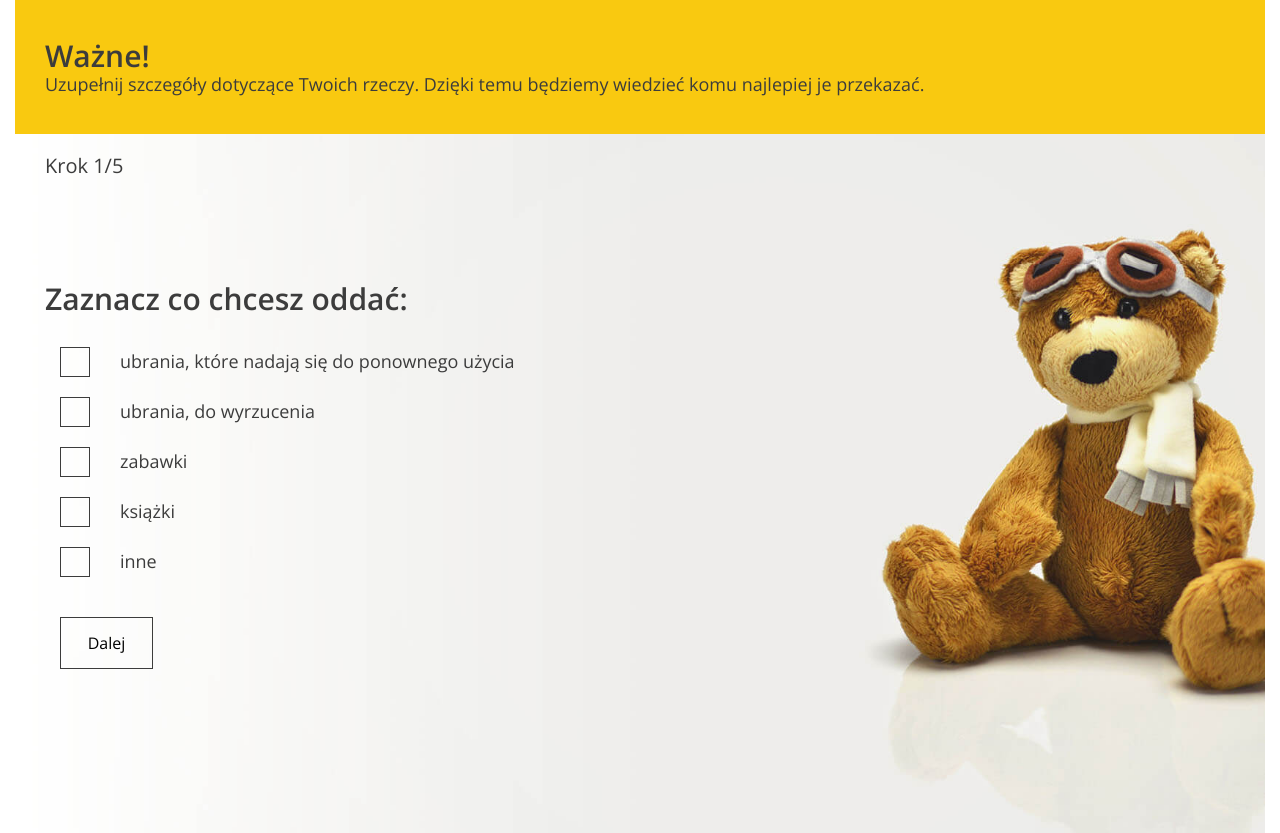
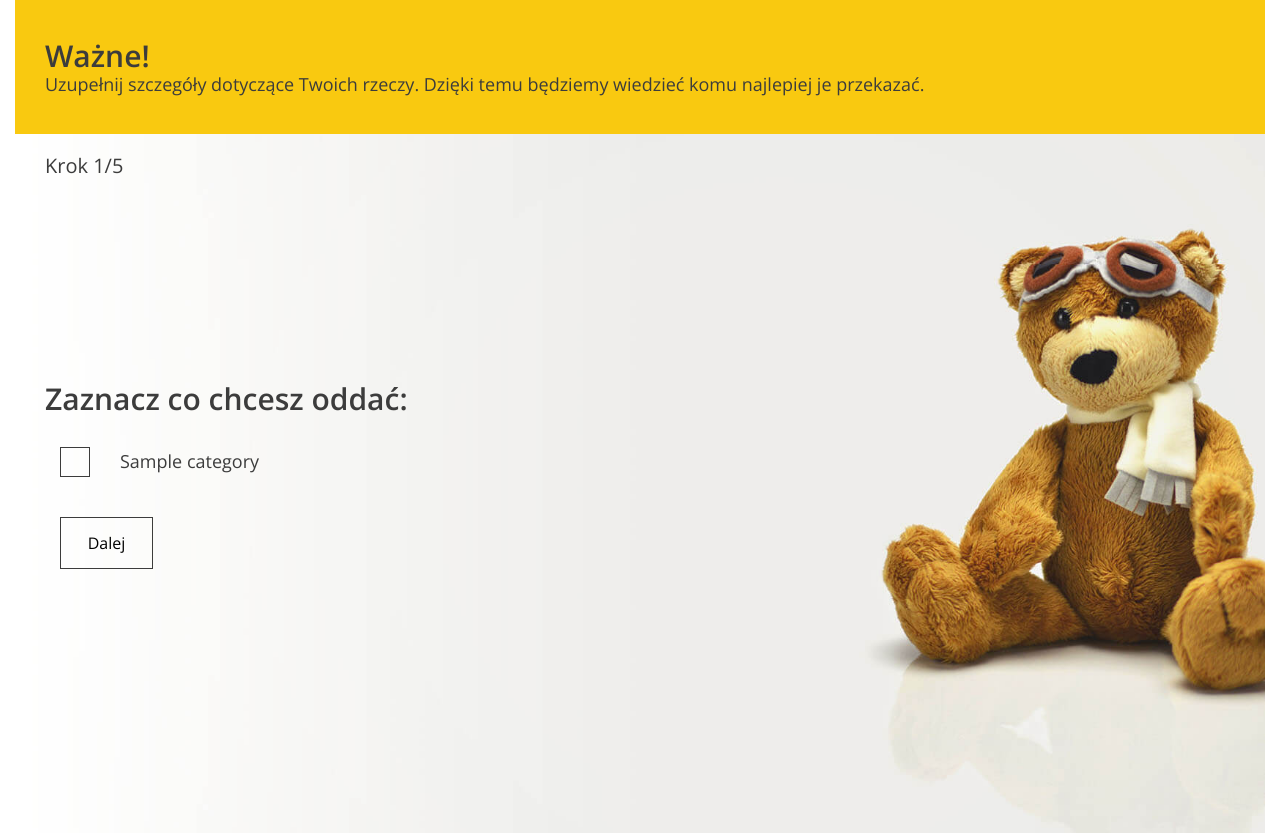
Before and after one commit to M-Wasilewski92/Oddam, a Django app: page /add/ in a window 1280 px wide. Shown: the part 801-1634 px from the top of the page. Run offline with Django 4.2, Linux system fonts and the light colour scheme; a user stored in the database is signed in; tables that the repository leaves empty hold one stand-in row (values such as "Sample post").

Commit message:
Feature 5.1 5.2 and 5.3 added

```diff
--- a/oddam/config/settings.py
+++ b/oddam/config/settings.py
@@ -128,4 +128,5 @@ STATICFILES_DIRS = [
 # https://docs.djangoproject.com/en/4.1/ref/settings/#default-auto-field
 
 DEFAULT_AUTO_FIELD = 'django.db.models.BigAutoField'
+LOGIN_URL = "projectapp:login"
 LOGOUT_REDIRECT_URL = "projectapp:landingpage"
--- a/oddam/projectapp/forms.py
+++ b/oddam/projectapp/forms.py
@@ -1,6 +1,7 @@
 from django import forms
 from django.contrib.auth.forms import UserCreationForm, AuthenticationForm, UsernameField
 from django.contrib.auth.models import User
+
 
 
 class CustomUserCreationForm(UserCreationForm):
--- a/oddam/projectapp/templates/form.html
+++ b/oddam/projectapp/templates/form.html
@@ -12,7 +12,8 @@
             <li><a href="{% url 'projectapp:landingpage' %}" class="btn btn--without-border active">Start</a></li>
             <li><a href="{% url 'projectapp:landingpage' %}#steps" class="btn btn--without-border">O co chodzi?</a></li>
             <li><a href="{% url 'projectapp:landingpage' %}#about-us" class="btn btn--without-border">O nas</a></li>
-          <li><a href="{% url 'projectapp:landingpage' %}#help" class="btn btn--without-border">Fundacje i organizacje</a></li>
+            <li><a href="{% url 'projectapp:landingpage' %}#help" class="btn btn--without-border">Fundacje i
+                organizacje</a></li>
             <li><a href="{% url 'projectapp:add' %}#donation" class="btn btn--without-border">Przekaż dary</a></li>
             <li><a href="#contact" class="btn btn--without-border">Kontakt</a></li>
         </ul>
@@ -21,7 +22,7 @@
     <div class="slogan container container--90">
         <div class="slogan--item">
             <h1>
-            Oddaj rzeczy, których już nie chcesz<br />
+                Oddaj rzeczy, których już nie chcesz<br/>
                 <span class="uppercase">potrzebującym</span>
             </h1>
 
@@ -70,64 +71,88 @@
         <div class="form--steps-counter">Krok <span>1</span>/5</div>
 
         <form action="form-confirmation.html" method="post">
+            {% csrf_token %}
+
             <!-- STEP 1: class .active is switching steps -->
-          <div data-step="1" class="active">
+            <div data-step="1" class="active" id="category-choices">
                 <h3>Zaznacz co chcesz oddać:</h3>
 
+
+                {% for name in category %}
                 <div class="form-group form-group--checkbox">
-              <label>
+
+                    <label class="category-input">
                         <input
+                                id="category"
                                 type="checkbox"
-                  name="categories"
-                  value="clothes-to-use"
+                                name="{{name.id}}"
+                                value="{{name}}"
                         />
                         <span class="checkbox"></span>
                         <span class="description"
-                  >ubrania, które nadają się do ponownego użycia</span
-                >
+                        >{{name}}</span>
                     </label>
+
                 </div>
 
-            <div class="form-group form-group--checkbox">
-              <label>
-                <input
-                  type="checkbox"
-                  name="categories"
-                  value="clothes-useless"
-                />
-                <span class="checkbox"></span>
-                <span class="description">ubrania, do wyrzucenia</span>
-              </label>
+                {% endfor %}
+                <div class="form-group form-group--buttons">
+                    <button id="btn-slide-1" type="button" class="btn next-step">Dalej</button>
+                </div>
             </div>
 
-            <div class="form-group form-group--checkbox">
-              <label>
-                <input type="checkbox" name="categories" value="toys" />
-                <span class="checkbox"></span>
-                <span class="description">zabawki</span>
-              </label>
-            </div>
 
-            <div class="form-group form-group--checkbox">
-              <label>
-                <input type="checkbox" name="categories" value="books" />
-                <span class="checkbox"></span>
-                <span class="description">książki</span>
-              </label>
-            </div>
+                <!--            <div class="form-group form-group&#45;&#45;checkbox">-->
+                <!--              <label>-->
+                <!--                <input-->
+                <!--                  type="checkbox"-->
+                <!--                  name="categories"-->
+                <!--                  value="clothes-to-use"-->
+                <!--                />-->
+                <!--                <span class="checkbox"></span>-->
+                <!--                <span class="description"-->
+                <!--                  >ubrania, które nadają się do ponownego użycia</span-->
+                <!--                >-->
+                <!--              </label>-->
+                <!--            </div>-->
 
-            <div class="form-group form-group--checkbox">
-              <label>
-                <input type="checkbox" name="categories" value="other" />
-                <span class="checkbox"></span>
-                <span class="description">inne</span>
-              </label>
-            </div>
+                <!--            <div class="form-group form-group&#45;&#45;checkbox">-->
+                <!--              <label>-->
+                <!--                <input-->
+                <!--                  type="checkbox"-->
+                <!--                  name="categories"-->
+                <!--                  value="clothes-useless"-->
+                <!--                />-->
+                <!--                <span class="checkbox"></span>-->
+                <!--                <span class="description">ubrania, do wyrzucenia</span>-->
+                <!--              </label>-->
+                <!--            </div>-->
 
-            <div class="form-group form-group--buttons">
-              <button type="button" class="btn next-step">Dalej</button>
-            </div>
-          </div>
+                <!--            <div class="form-group form-group&#45;&#45;checkbox">-->
+                <!--              <label>-->
+                <!--                <input type="checkbox" name="categories" value="toys" />-->
+                <!--                <span class="checkbox"></span>-->
+                <!--                <span class="description">zabawki</span>-->
+                <!--              </label>-->
+                <!--            </div>-->
+
+                <!--            <div class="form-group form-group&#45;&#45;checkbox">-->
+                <!--              <label>-->
+                <!--                <input type="checkbox" name="categories" value="books" />-->
+                <!--                <span class="checkbox"></span>-->
+                <!--                <span class="description">książki</span>-->
+                <!--              </label>-->
+                <!--            </div>-->
+
+                <!--            <div class="form-group form-group&#45;&#45;checkbox">-->
+                <!--              <label>-->
+                <!--                <input type="checkbox" name="categories" value="other" />-->
+                <!--                <span class="checkbox"></span>-->
+                <!--                <span class="description">inne</span>-->
+                <!--              </label>-->
+                <!--            </div>-->
+
+
 
             <!-- STEP 2 -->
             <div data-step="2">
@@ -136,92 +161,115 @@
                 <div class="form-group form-group--inline">
                     <label>
                         Liczba 60l worków:
-                <input type="number" name="bags" step="1" min="1" />
+                        <input type="number" name="bags" step="1" min="1"/>
                     </label>
                 </div>
 
                 <div class="form-group form-group--buttons">
-              <button type="button" class="btn prev-step">Wstecz</button>
-              <button type="button" class="btn next-step">Dalej</button>
+                    <button id="back-btn-2" type="button" class="btn prev-step">Wstecz</button>
+                    <button id="btn-slide-2" type="button" class="btn next-step">Dalej</button>
                 </div>
+                <div id='no-bags' class="no-bags">Dodaj przynajmniej jeden worek.</div>
+            </div>
+
+
+            <!-- STEP 3 -->
+            <div data-step="3">
+                    <h3>Wybierz organizacje, której chcesz pomóc:</h3>
+
+                    <div class="form-group form-group--checkbox">
+                        {% for institution in institutions %}
+                        <label class="institution-choice">
+                        <input type="radio" name="organization" value={{institution.id}}/>
+                        <span class="checkbox radio"></span>
+                        <span class="description">
+                        <div class="title">{{ institution.name }}</div>
+                        <div class="subtitle">{{ institution.description }}</div>
+                        <div hidden="" class="hidden-info">{% for category in institution.categories.all %} {{category}}{% endfor %}</div>
+                        <div>Kategorie : {% for category in institution.categories.all %} {{category}} {% endfor %} </div>
+
+                        </span>
+                        </label>
+                        {% endfor %}
+                    <div style="display: none"  class="empty-list">Żadna instytucja nie obsługuje wybranych kategorii. Zmień wybór w kroku 1.</div>
+                    </div>
+
+                    <div class="form-group form-group--buttons">
+                        <button id="back-btn-3" type="button" class="btn prev-step">Wstecz</button>
+                        <button id="btn-slide-3" type="button" class="btn next-step">Dalej</button>
+                    </div>
+                    <div id="empty-institution" class="empty-institution">Wybierz instytucję.</div>
                 </div>
 
 
 
+            <!--            <div class="form-group form-group&#45;&#45;checkbox">-->
+            <!--              <label>-->
+            <!--                <input type="radio" name="organization" value="old" />-->
+            <!--                <span class="checkbox radio"></span>-->
+            <!--                <span class="description">-->
+            <!--                  <div class="title">Fundacja “Bez domu”</div>-->
+            <!--                  <div class="subtitle">-->
+            <!--                    Cel i misja: Pomoc dla osób nie posiadających miejsca-->
+            <!--                    zamieszkania-->
+            <!--                  </div>-->
+            <!--                </span>-->
+            <!--              </label>-->
+            <!--            </div>-->
+
+            <!--            <div class="form-group form-group&#45;&#45;checkbox">-->
+            <!--              <label>-->
+            <!--                <input type="radio" name="organization" value="old" />-->
+            <!--                <span class="checkbox radio"></span>-->
+            <!--                <span class="description">-->
+            <!--                  <div class="title">Fundacja “Dla dzieci"</div>-->
+            <!--                  <div class="subtitle">-->
+            <!--                    Cel i misja: Pomoc osobom znajdującym się w trudnej sytuacji-->
+            <!--                    życiowej.-->
+            <!--                  </div>-->
+            <!--                </span>-->
+            <!--              </label>-->
+            <!--            </div>-->
+
+
+
+
     <!-- STEP 4 -->
-          <div data-step="3">
-            <h3>Wybierz organizacje, której chcesz pomóc:</h3>
-
-            <div class="form-group form-group--checkbox">
-              <label>
-                <input type="radio" name="organization" value="old" />
-                <span class="checkbox radio"></span>
-                <span class="description">
-                  <div class="title">Fundacja “Bez domu”</div>
-                  <div class="subtitle">
-                    Cel i misja: Pomoc dla osób nie posiadających miejsca
-                    zamieszkania
-                  </div>
-                </span>
-              </label>
-            </div>
-
-            <div class="form-group form-group--checkbox">
-              <label>
-                <input type="radio" name="organization" value="old" />
-                <span class="checkbox radio"></span>
-                <span class="description">
-                  <div class="title">Fundacja “Dla dzieci"</div>
-                  <div class="subtitle">
-                    Cel i misja: Pomoc osobom znajdującym się w trudnej sytuacji
-                    życiowej.
-                  </div>
-                </span>
-              </label>
-            </div>
-
-            <div class="form-group form-group--buttons">
-              <button type="button" class="btn prev-step">Wstecz</button>
-              <button type="button" class="btn next-step">Dalej</button>
-            </div>
-          </div>
-
-          <!-- STEP 5 -->
         <div data-step="4">
                     <h3>Podaj adres oraz termin odbioru rzecz przez kuriera:</h3>
 
-            <div class="form-section form-section--columns">
+                    <div id="pick-up-details" class="form-section form-section--columns">
                         <div class="form-section--column">
                             <h4>Adres odbioru</h4>
                             <div class="form-group form-group--inline">
-                  <label> Ulica <input type="text" name="address" /> </label>
+                                <label> Ulica <input type="text" name="address"/> </label>
                             </div>
 
                             <div class="form-group form-group--inline">
-                  <label> Miasto <input type="text" name="city" /> </label>
+                                <label> Miasto <input type="text" name="city"/> </label>
                             </div>
 
                             <div class="form-group form-group--inline">
                                 <label>
-                    Kod pocztowy <input type="text" name="postcode" />
+                                    Kod pocztowy <input type="text" name="postcode"/>
                                 </label>
                             </div>
 
                             <div class="form-group form-group--inline">
                                 <label>
-                    Numer telefonu <input type="phone" name="phone" />
+                                    Numer telefonu <input type="phone" name="phone"/>
                                 </label>
                             </div>
                         </div>
 
-              <div class="form-section--column">
+                        <div id="pick-up-date" class="form-section--column">
                             <h4>Termin odbioru</h4>
                             <div class="form-group form-group--inline">
-                  <label> Data <input type="date" name="data" /> </label>
+                                <label> Data <input type="date" name="data"/> </label>
                             </div>
 
                             <div class="form-group form-group--inline">
-                  <label> Godzina <input type="time" name="time" /> </label>
+                                <label> Godzina <input type="time" name="time"/> </label>
                             </div>
 
                             <div class="form-group form-group--inline">
@@ -234,11 +282,16 @@
                     </div>
                     <div class="form-group form-group--buttons">
                         <button type="button" class="btn prev-step">Wstecz</button>
-              <button type="button" class="btn next-step">Dalej</button>
+                        <button id="btn-slide-4" type="button" class="btn next-step">Dalej</button>
                     </div>
+                    <div id="wrong-data" class="empty-details">Błędny numer telefonu.</div>
+                    <div id="wrong-zip-code" class="empty-details">Błędny kod pocztowy.</div>
+                    <div id="empty-details" class="empty-details">Wypełnij wszystkie pola lub podane nazwy są zbyt krótkie.</div>
+                    <div id="wrong-date" class="empty-details">Możliwy najbliższy termin to jutro.</div>
                 </div>
 
-          <!-- STEP 6 -->
+
+    <!-- STEP 5 -->
     <div data-step="5">
         <h3>Podsumowanie Twojej darowizny</h3>
 
@@ -246,18 +299,11 @@
             <div class="form-section">
                 <h4>Oddajesz:</h4>
                 <ul>
-                  <li>
+                    <li class="bags-summary">
                         <span class="icon icon-bag"></span>
-                    <span class="summary--text"
-                      >4 worki ubrań w dobrym stanie dla dzieci</span
-                    >
                     </li>
-
-                  <li>
+                    <li class="institution-summary">
                         <span class="icon icon-hand"></span>
-                    <span class="summary--text"
-                      >Dla fundacji "Mam marzenie" w Warszawie</span
-                    >
                     </li>
                 </ul>
             </div>
@@ -265,20 +311,13 @@
             <div class="form-section form-section--columns">
                 <div class="form-section--column">
                     <h4>Adres odbioru:</h4>
-                  <ul>
-                    <li>Prosta 51</li>
-                    <li>Warszawa</li>
-                    <li>99-098</li>
-                    <li>123 456 789</li>
+                    <ul class="address-list">
                     </ul>
                 </div>
 
                 <div class="form-section--column">
                     <h4>Termin odbioru:</h4>
-                  <ul>
-                    <li>13/12/2018</li>
-                    <li>15:40</li>
-                    <li>Brak uwag</li>
+                    <ul class="pick-up-date">
                     </ul>
                 </div>
             </div>
--- a/oddam/projectapp/views.py
+++ b/oddam/projectapp/views.py
@@ -1,12 +1,13 @@
-from django.contrib.auth import authenticate, login ,logout
-from django.contrib.auth.forms import AuthenticationForm
+from django.contrib.auth import authenticate, login
+from django.contrib.auth.mixins import LoginRequiredMixin
 from django.shortcuts import render, redirect
-from django.views import View, generic
+from django.views import View
 from . import models
 from django.core.paginator import Paginator
 from .forms import CustomUserCreationForm, CustomLoginForm
 from django.contrib import messages
 
+from .models import Category, Institution
 
 
 # Create your views here.
@@ -47,9 +48,17 @@ class LandingPage(View):
         return render(request, './index.html', context=context)
 
 
-class AddDonation(View):
+class AddDonation(LoginRequiredMixin, View):
     def get(self, request):
-        return render(request, './form.html')
+        category = Category.objects.all()
+        institutions = Institution.objects.all()
+
+        context = {
+            'category': category,
+            'institutions': institutions,
+        }
+
+        return render(request, './form.html', context)
 
 
 class Login(View):
--- a/oddam/static/js/app.js
+++ b/oddam/static/js/app.js
@@ -1,4 +1,9 @@
-document.addEventListener("DOMContentLoaded", function() {
+document.addEventListener("DOMContentLoaded", function () {
+    /**
+     * Donation Form - Form section
+     */
+
+
     /**
      * HomePage - Help section
      */
@@ -66,6 +71,7 @@ document.addEventListener("DOMContentLoaded", function() {
             console.log(page);
         }
     }
+
     const helpSection = document.querySelector(".help");
     if (helpSection !== null) {
         new Help(helpSection);
@@ -136,6 +142,7 @@ document.addEventListener("DOMContentLoaded", function() {
             });
         }
     }
+
     document.querySelectorAll(".form-group--dropdown select").forEach(el => {
         new FormSelect(el);
     });
@@ -143,7 +150,7 @@ document.addEventListener("DOMContentLoaded", function() {
     /**
      * Hide elements when clicked on document
      */
-  document.addEventListener("click", function(e) {
+    document.addEventListener("click", function (e) {
         const target = e.target;
         const tagName = target.tagName;
 
@@ -248,8 +255,60 @@ document.addEventListener("DOMContentLoaded", function() {
             this.updateForm();
         }
     }
+
     const form = document.querySelector(".form--steps");
     if (form !== null) {
         new FormSteps(form);
     }
 });
+// Hiding Institutions without common category.
+// Form Page 1
+const categorys = document.querySelectorAll('.category-input')
+const categoryChoice = []
+const formButtonOne = document.querySelector('#btn-slide-1')
+formButtonOne.addEventListener('click', function (e) {
+    categorys.forEach(category => {
+        if (category.children[0].checked) {
+            categoryChoice.push(category.children[0].value)
+        }
+    })
+})
+// Form Page 2
+
+// Button 'wstecz' clears category choices
+const formBackButtonTwo = document.querySelector('#back-btn-2')
+formBackButtonTwo.addEventListener('click', function (e) {
+    categoryChoice.length = 0
+})
+// Removing institutions choices which no matching categories.
+
+const institutionOptions = document.querySelectorAll('.institution-choice')
+const formButtonTwo = document.querySelector('#btn-slide-2')
+const noInstitutions = document.querySelector('.empty-list')
+formButtonTwo.addEventListener('click', function (e) {
+    console.log(institutionOptions.length)
+    let counter = 0
+    institutionOptions.forEach(institution => {
+            let categoryText = institution.children[2].children[2].innerText.split(" ")
+            let hasCategory = categoryText.filter(category => categoryChoice.includes(category))
+            if (!hasCategory.length > 0) {
+                institution.style.display = 'none'
+                counter ++
+            }
+        })
+    if ( counter === institutionOptions.length){
+        noInstitutions.style.display = 'flex'
+    }
+
+})
+
+
+// Form Step 3
+const formBackButtonThree = document.querySelector('#back-btn-3')
+
+formBackButtonThree.addEventListener('click', function (e) {
+    institutionOptions.forEach(institution => {
+            institution.style.display = 'flex'
+        }
+    )
+})
```
Lines whose indentation alone changed are shown as unchanged.
